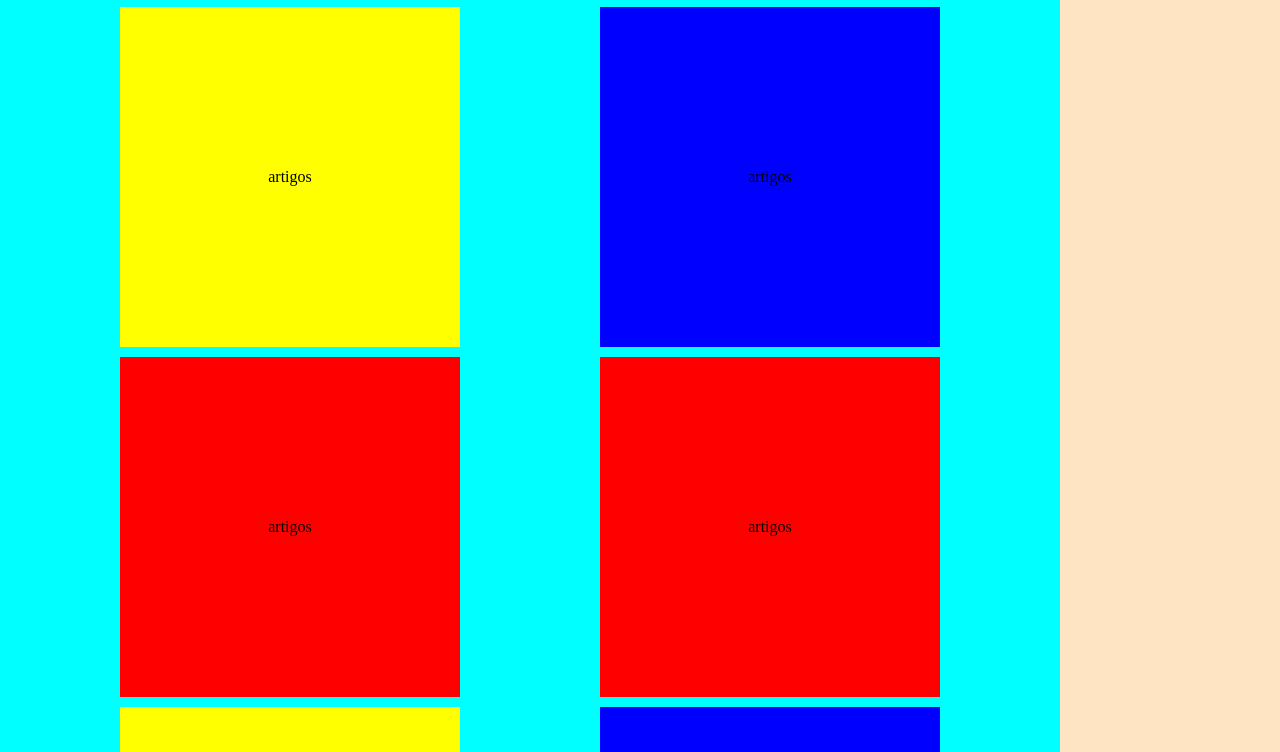
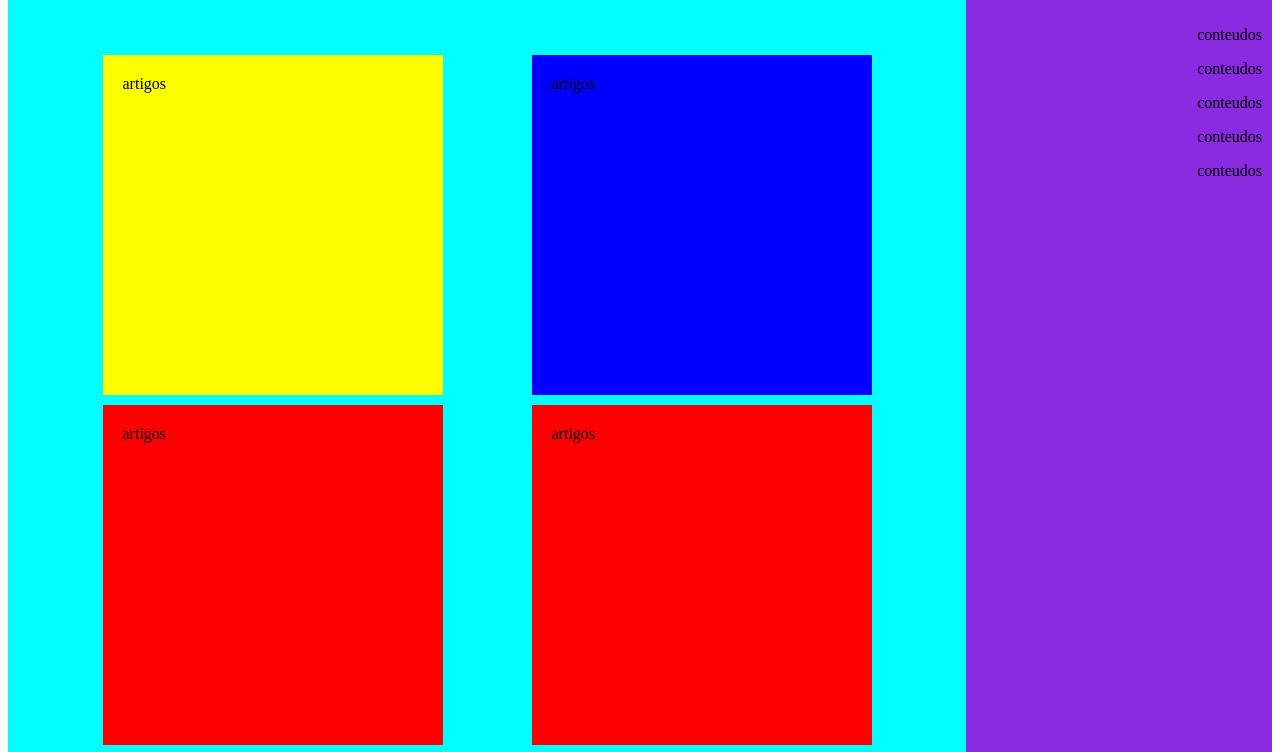
Before and after one commit to PedroHenriqueph7/aulas-front-css, a plain HTML site: page flexbox_aula/index.html in a window 1280 px wide. Shown: the part 94-846 px from the top of the page. Drawn offline with Linux system fonts and the light colour scheme.

Commit message:
Refinando minhas habilidades no flex box

```diff
--- /dev/null
+++ b/atividade_sala_aula/css/atividade.css
@@ -0,0 +1,47 @@
+* {
+    margin: 0px;
+    padding: 0px;
+    box-sizing: border-box;
+}
+
+#conteudo_principal {
+    padding: 40px;
+    align-items: center;
+}
+#section_nivel_danoninho {
+    background-color: beige;
+    padding: 80px;
+}
+
+#cabecalho_secundario {
+    height: 40px;
+    background-color: brown;
+}
+
+#conteudo_principal_section {
+    display: flex;
+    background-color: rgb(253, 253, 253);
+    padding: 10px 0px;
+    align-items: center;
+}
+.divs_nivel_danoninho {
+
+
+    height: 600px;
+    background-color:brown;
+    margin: 0px 0px 0px 0px;
+}
+
+#bloco_generico_1 {
+    margin-right: 10px;
+    width: 75vw;
+}
+
+#bloco_generico_2 {
+    width: 25vw;
+}
+
+#rodape_secundario {
+    height: 40px;
+    background-color: brown;
+}
--- /dev/null
+++ b/elementos_flexbox/css/items.css
@@ -0,0 +1,29 @@
+*{
+    margin: 0px;
+    padding: 0px;
+    box-sizing: border-box;
+}
+
+section {
+    display: flex;
+    justify-content: center;
+    background-color: bisque;
+    height: 70vh;
+}
+div {
+    width: 100px;
+    height: 150px;
+    margin: 10px;
+}
+
+#bloco1 {
+    background-color: red;
+}
+
+#bloco2 {
+    background-color: green;
+}
+
+#bloco3 {
+    background-color: blue;
+}
--- a/css/style.css
+++ b/flexbox_aula/css/style.css
@@ -1,5 +1,5 @@
 * {
-    margin: 0%;
+    margin: px;
     padding: 0%;
 }
 
@@ -39,7 +39,7 @@ section {
 
 article {
     margin: 5px;
-    display: flex;
+    display: block;
     flex-direction: row;
     justify-content: center;
     align-items: center;
@@ -62,16 +62,21 @@ article {
 
 aside {
    padding: 10px;
-   width: 20%;
+   width: 25%;
    display: flex;
    flex-direction: row;
    background-color: blueviolet;
-   justify-content: end;
-   align-items: end;
+   justify-content: flex-end;
 
 }
 
+.lateral {
+   background-color: blueviolet;
+}
+
 main {
+    display: flex;
+    justify-content: space-between;
     background-color: bisque;
 }
 
--- a/index.html
+++ b/flexbox_aula/index.html
@@ -45,11 +45,15 @@
                 artigos
             </article>
         </section>
+
         <aside>
-            Conteudos Laterais
-            Conteudos Laterais
-            Conteudos Laterais
-            Conteudos Laterais
+             <div class="lateral">
+                <p>conteudos</p>
+                <p>conteudos</p>
+                <p>conteudos</p>
+                <p>conteudos</p>
+                <p>conteudos</p>
+             </div>
         </aside> <!-- Estrutura Semantica de Conteudos Laterais-->
 
     </main>
```
Also changed, not shown: atividade_sala_aula/atividade.html (added, +21 -0 lines), elementos_flexbox/items.html (added, +18 -0 lines), atividade_sala_aula/codepedia.txt (added), codepedea.txt (added).
